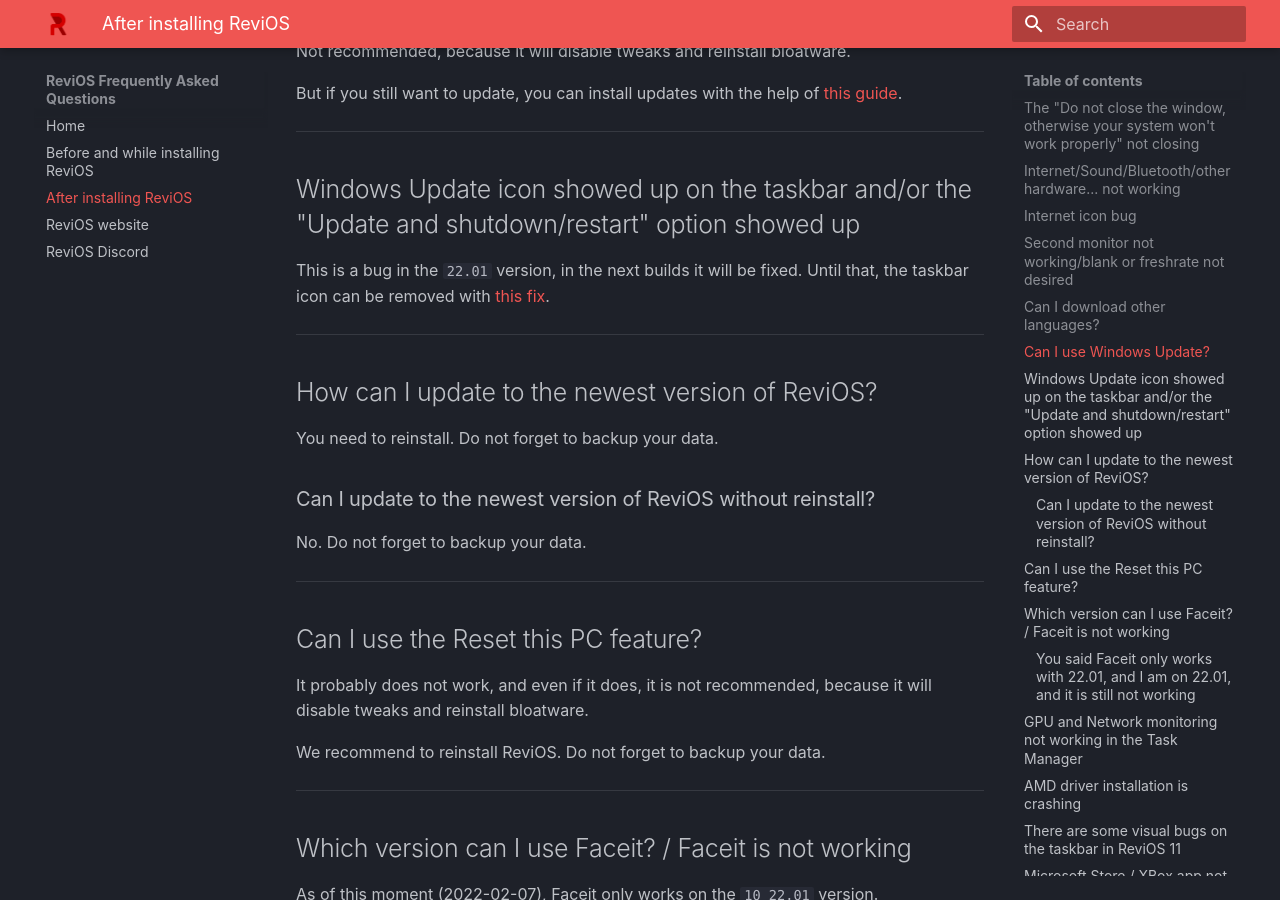
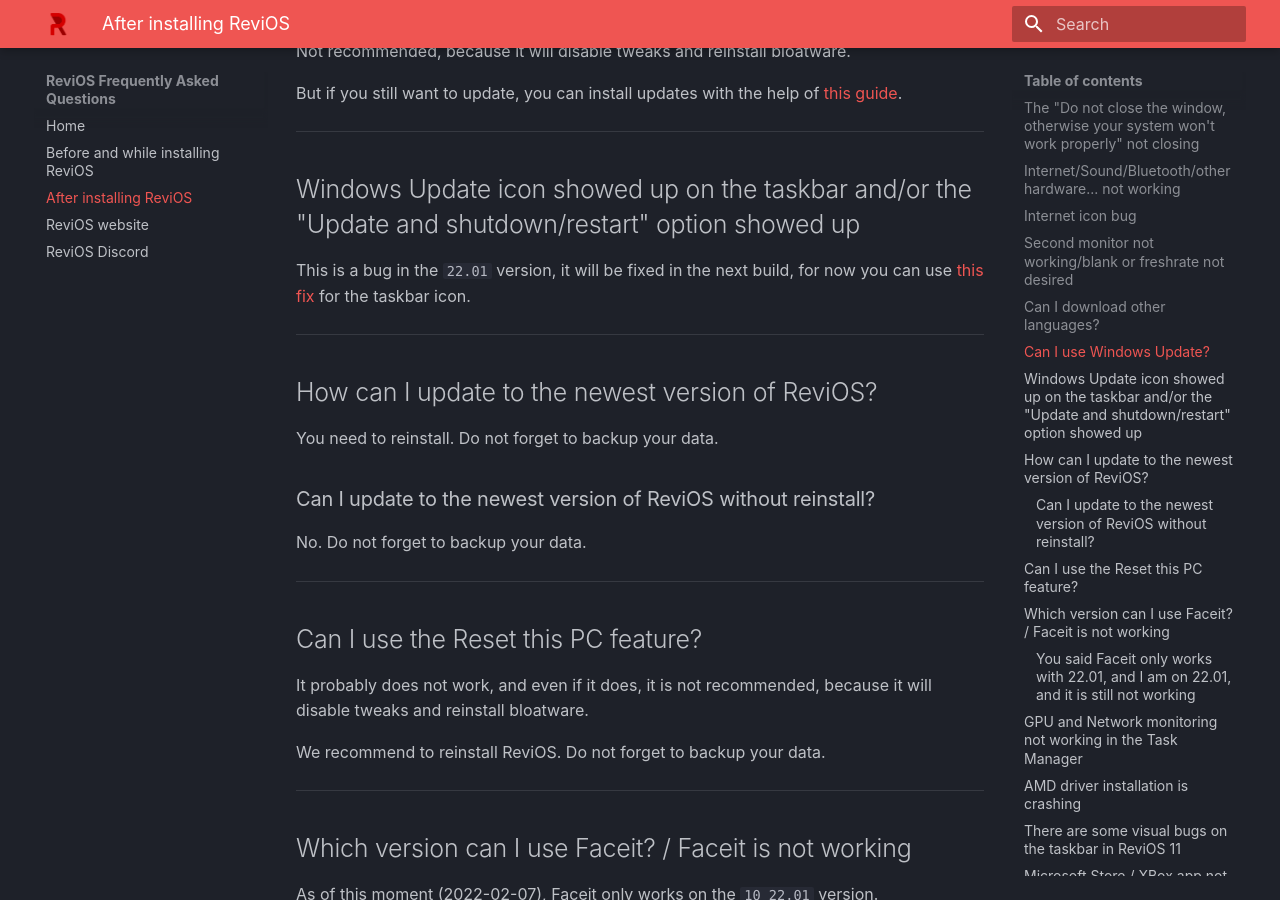
Before and after one commit to dkovacs24/ReviOS_faq, an MkDocs documentation site: the page built from docs/after-install.md, in a window 1280 px wide and 900 px high, scrolled down 1285 px. Built offline with MkDocs 1.6.1 and Material for MkDocs 9.7.7, drawn with Linux system fonts in a browser that asks for light colours; some web fonts are replaced.

Commit message:
rephrased by Stasium

```diff
--- a/docs/after-install.md
+++ b/docs/after-install.md
@@ -48,7 +48,7 @@
 
 ## Windows Update icon showed up on the taskbar and/or the "Update and shutdown/restart" option showed up
 
-This is a bug in the `22.01` version, in the next builds it will be fixed. Until that, the taskbar icon can be removed with [this fix](https://cdn.discordapp.com/attachments/626772969611460619/942019507730391050/Fix-Windows-Update-Taskbar.reg).
+This is a bug in the `22.01` version, it will be fixed in the next build, for now you can use [this fix](https://cdn.discordapp.com/attachments/626772969611460619/942019507730391050/Fix-Windows-Update-Taskbar.reg) for the taskbar icon.
 
 ---
 
```
